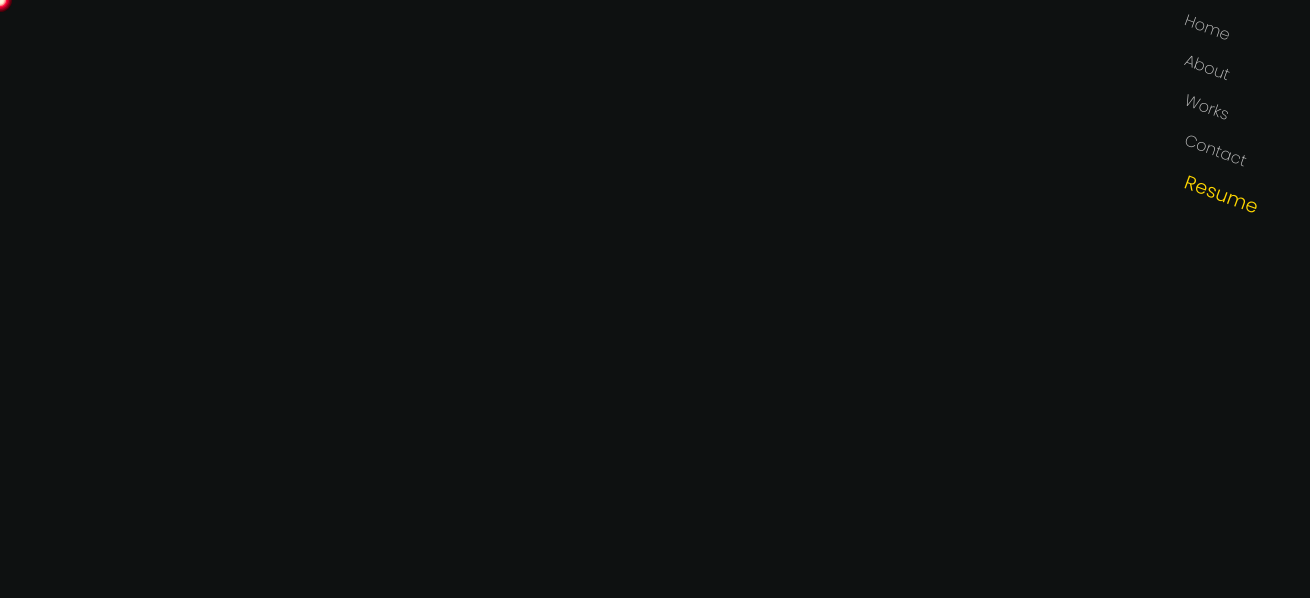
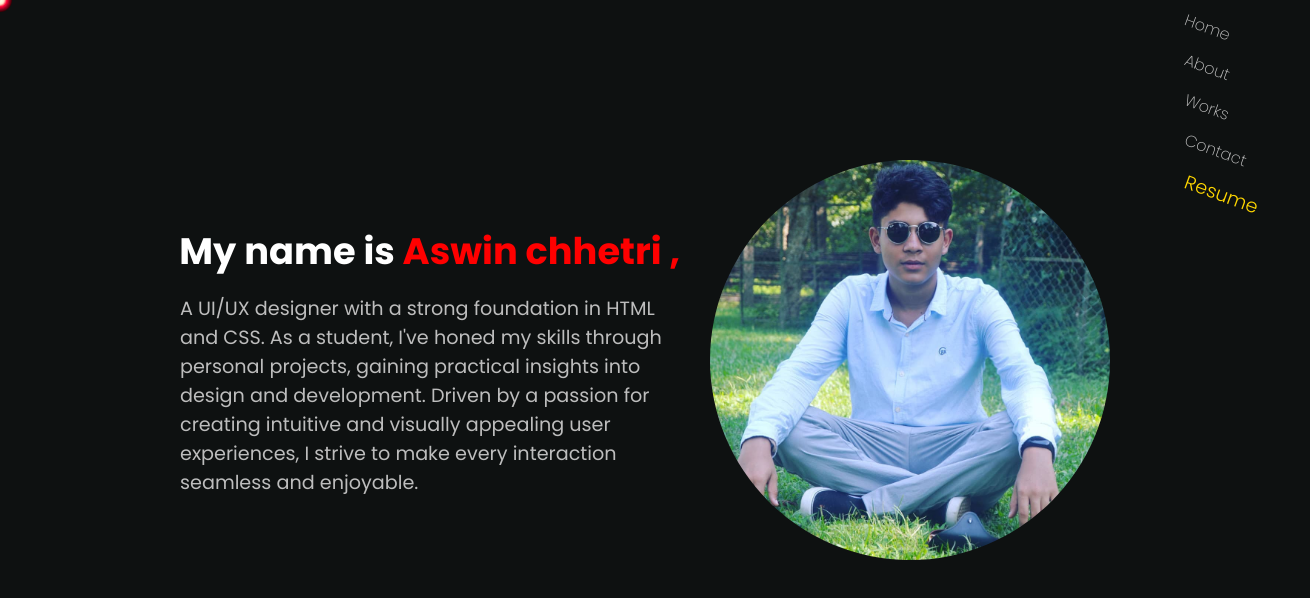
Before and after one commit to Beasty002/Beasty-s-Portfolio, a plain HTML site: page aboutme.html in a window 1280 px wide. Shown: the whole page, 1310 px wide, since content can reach past the window. Drawn offline with Linux system fonts and the light colour scheme; a web font is replaced by a local one.

Commit message:
add about me

```diff
--- a/aboutme.html
+++ b/aboutme.html
@@ -39,7 +39,7 @@
         }
 
         :root {
-            --content-width: 1200px;
+            --content-width: 1100px;
         }
 
         body {
@@ -128,15 +128,37 @@
         }
 
         .first-page {
+            box-sizing: border-box;
             width: var(--content-width);
             height: 90dvh;
-            padding: 10px 70px;
+            padding: 20px 80px;
             display: flex;
             gap: 30px;
         }
 
-        .first-page>* {
+        .content-container {
             flex: 1;
+            display: flex;
+            flex-direction: column;
+            justify-content: center;
+            align-items: end;
+        }
+
+        .content-container h1 {
+            font-size: 2.3rem;
+        }
+
+        figure {
+            display: flex;
+            align-items: center;
+            justify-content: center;
+        }
+
+        figure img {
+            height: 400px;
+            border-radius: 8000px;
+            object-fit: contain;
+            aspect-ratio: 1;
         }
     </style>
 </head>
@@ -152,9 +174,20 @@
     <main>
         <section class="first-page">
             <section class="content-container">
+                <h1>My name is <span style="color: red;">Aswin chhetri ,</span></h1>
+                <p style="padding-left: 10px; color: rgb(189, 189, 189); margin-top: 15px; font-size: 1.2rem;"> A UI/UX
+                    designer with a
+                    strong foundation in
+                    HTML and CSS.
+                    As a student,
+                    I've honed my skills
+                    through personal projects, gaining practical insights into design and development. Driven by a
+                    passion for creating intuitive and visually appealing user experiences, I strive to make every
+                    interaction seamless and enjoyable.</p>
 
             </section>
             <figure class="my-img-container">
+                <img src="./69762524_124495648592630_4261613334571449896_n.jpg" alt="">
 
             </figure>
         </section>
```
Also changed, not shown: index.html (+3 -3 lines), 69762524_124495648592630_4261613334571449896_n.jpg (added).
